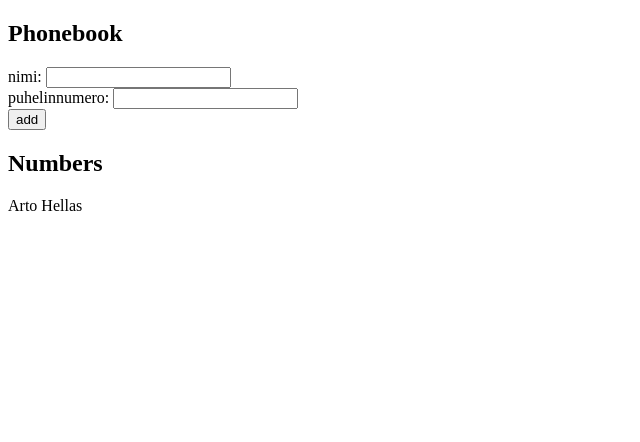
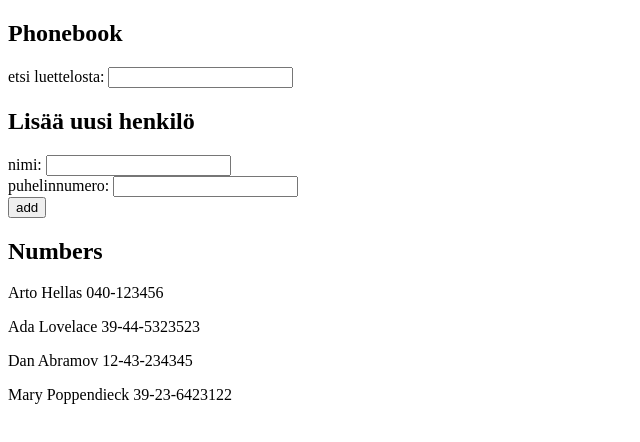
Before and after one commit to zeenabtaher/fullStack, a React (Create React App) app in the folder osa2/puhelinluettelo/: page / in a window 1280 px wide. Shown: the top 442 px of the page, without its empty margins (0-640 px from the left). Built offline with nearby package versions, Linux system fonts and the light colour scheme.

Commit message:
2.9 - step5

```diff
--- a/osa2/puhelinluettelo/src/App.js
+++ b/osa2/puhelinluettelo/src/App.js
@@ -2,10 +2,14 @@ import { useState } from 'react'
 
 const App = () => {
   const [persons, setPersons] = useState([
-    { nimi: 'Arto Hellas' }
+    { nimi: 'Arto Hellas', numero: '040-123456' },
+    { nimi: 'Ada Lovelace', numero: '39-44-5323523' },
+    { nimi: 'Dan Abramov', numero: '12-43-234345' },
+    { nimi: 'Mary Poppendieck', numero: '39-23-6423122' }
   ])
   const [newName, setNewName] = useState('')
   const [newNumber, setNewNumber] = useState('')
+  const [filter, setFilter] = useState('')
 
   //tapahtuman käsittelijä uudelle nimelle
   const handleNewName = (event) =>{
@@ -16,6 +20,11 @@ const App = () => {
   //tapahtuman käsittelijä uudelle numerolle
   const handeleNewNumber = (event) => {
     setNewNumber(event.target.value)
+  }
+
+  //tapahtuman käsittelijä hakukentälle
+  const handleFilter = (event) => {
+    setFilter(event.target.value)
   }
 
   const addPerson = (event) => {
@@ -36,10 +45,15 @@ const App = () => {
     setNewNumber('')
   }
 
+  const filtteri = persons.filter(persons => persons.nimi.toLowerCase().includes(filter.toLowerCase()))
   return (
     <div>
       <h2>Phonebook</h2>
       <form onSubmit={addPerson}>
+        <div>
+          etsi luettelosta: <input onChange={handleFilter}/>
+        </div>
+        <h2>Lisää uusi henkilö</h2>
         <div>
           nimi: <input value={newName} onChange={handleNewName}/>
         </div>
@@ -51,10 +65,14 @@ const App = () => {
         </div>
       </form>
       <h2>Numbers</h2>
-      {persons.map(persons =>
+      {/*persons.map(persons =>
        <p key={persons.id}>
         {persons.nimi}   {persons.numero}
-       </p>)}
+      </p>)*/}
+       {filtteri.map(persons =>
+        <p key={persons.id}>
+        {persons.nimi} {persons.numero}
+        </p>)}
     </div>
   )
 }
```
